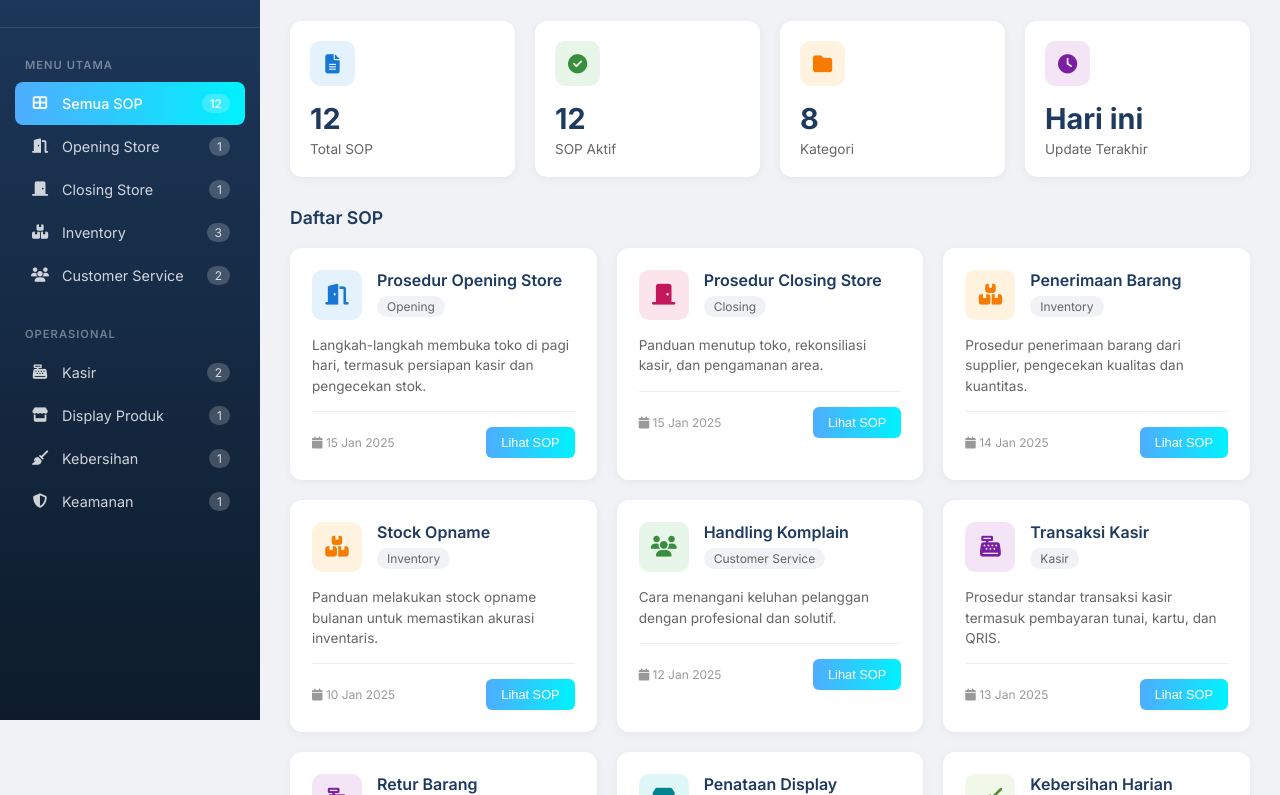
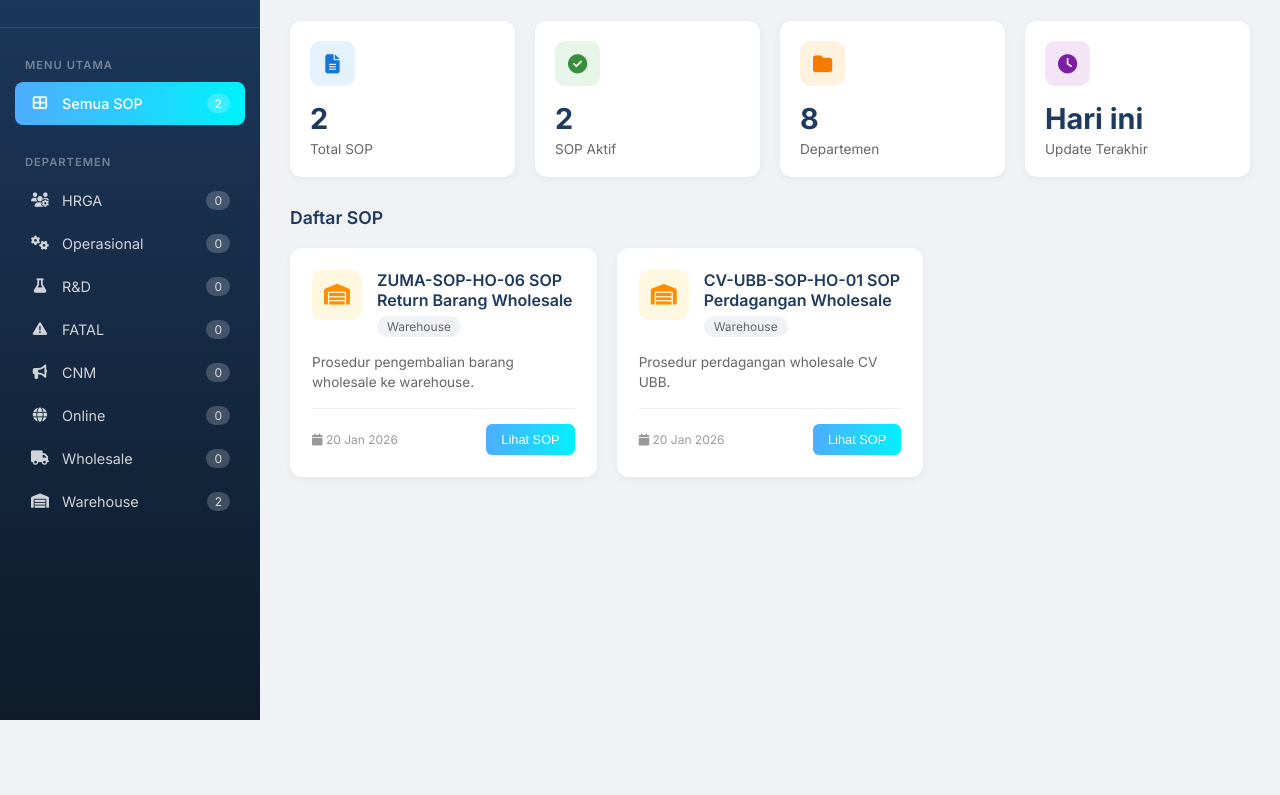
Before and after one commit to database-zuma/sop-dashboard, a plain HTML site: page index.html in a window 1280 px wide. Shown: the part 80-875 px from the top of the page. After the commit the page ends 800 px from the top, so only its background shows below. Drawn offline with Linux system fonts and the light colour scheme.

Commit message:
Update dashboard dengan departemen baru dan 2 SOP Warehouse

```diff
--- a/index.html
+++ b/index.html
@@ -3,7 +3,7 @@
 <head>
     <meta charset="UTF-8">
     <meta name="viewport" content="width=device-width, initial-scale=1.0">
-    <title>Dashboard SOP - Store Operations</title>
+    <title>Dashboard SOP - ZUMA Group</title>
     <link href="https://fonts.googleapis.com/css2?family=Inter:wght@300;400;500;600;700&display=swap" rel="stylesheet">
     <link rel="stylesheet" href="https://cdnjs.cloudflare.com/ajax/libs/font-awesome/6.4.0/css/all.min.css">
     <style>
@@ -270,14 +270,15 @@
             flex-shrink: 0;
         }
 
-        .sop-card .card-icon.opening { background: #e3f2fd; color: #1976d2; }
-        .sop-card .card-icon.closing { background: #fce4ec; color: #c2185b; }
-        .sop-card .card-icon.inventory { background: #fff3e0; color: #f57c00; }
-        .sop-card .card-icon.customer { background: #e8f5e9; color: #388e3c; }
-        .sop-card .card-icon.safety { background: #ffebee; color: #d32f2f; }
-        .sop-card .card-icon.cashier { background: #f3e5f5; color: #7b1fa2; }
-        .sop-card .card-icon.display { background: #e0f7fa; color: #00838f; }
-        .sop-card .card-icon.cleaning { background: #f1f8e9; color: #558b2f; }
+        /* Category Colors */
+        .sop-card .card-icon.hrga { background: #e3f2fd; color: #1976d2; }
+        .sop-card .card-icon.operasional { background: #fff3e0; color: #f57c00; }
+        .sop-card .card-icon.rnd { background: #f3e5f5; color: #7b1fa2; }
+        .sop-card .card-icon.fatal { background: #ffebee; color: #d32f2f; }
+        .sop-card .card-icon.cnm { background: #e8f5e9; color: #388e3c; }
+        .sop-card .card-icon.online { background: #e0f7fa; color: #00838f; }
+        .sop-card .card-icon.wholesale { background: #fce4ec; color: #c2185b; }
+        .sop-card .card-icon.warehouse { background: #fff8e1; color: #ff8f00; }
 
         .sop-card h4 {
             font-size: 1rem;
@@ -490,7 +491,7 @@
     <aside class="sidebar" id="sidebar">
         <div class="sidebar-header">
             <h1><i class="fas fa-book-open"></i> SOP Dashboard</h1>
-            <p>Store Operations</p>
+            <p>ZUMA Group</p>
         </div>
 
         <nav class="nav-section">
@@ -500,49 +501,49 @@
                 <span>Semua SOP</span>
                 <span class="badge" id="count-all">0</span>
             </a>
-            <a class="nav-item" data-category="opening" onclick="filterCategory('opening')">
-                <i class="fas fa-door-open"></i>
-                <span>Opening Store</span>
-                <span class="badge" id="count-opening">0</span>
-            </a>
-            <a class="nav-item" data-category="closing" onclick="filterCategory('closing')">
-                <i class="fas fa-door-closed"></i>
-                <span>Closing Store</span>
-                <span class="badge" id="count-closing">0</span>
-            </a>
-            <a class="nav-item" data-category="inventory" onclick="filterCategory('inventory')">
-                <i class="fas fa-boxes"></i>
-                <span>Inventory</span>
-                <span class="badge" id="count-inventory">0</span>
-            </a>
-            <a class="nav-item" data-category="customer" onclick="filterCategory('customer')">
-                <i class="fas fa-users"></i>
-                <span>Customer Service</span>
-                <span class="badge" id="count-customer">0</span>
-            </a>
         </nav>
 
         <nav class="nav-section">
-            <div class="nav-section-title">Operasional</div>
-            <a class="nav-item" data-category="cashier" onclick="filterCategory('cashier')">
-                <i class="fas fa-cash-register"></i>
-                <span>Kasir</span>
-                <span class="badge" id="count-cashier">0</span>
+            <div class="nav-section-title">Departemen</div>
+            <a class="nav-item" data-category="hrga" onclick="filterCategory('hrga')">
+                <i class="fas fa-users-cog"></i>
+                <span>HRGA</span>
+                <span class="badge" id="count-hrga">0</span>
             </a>
-            <a class="nav-item" data-category="display" onclick="filterCategory('display')">
-                <i class="fas fa-store"></i>
-                <span>Display Produk</span>
-                <span class="badge" id="count-display">0</span>
+            <a class="nav-item" data-category="operasional" onclick="filterCategory('operasional')">
+                <i class="fas fa-cogs"></i>
+                <span>Operasional</span>
+                <span class="badge" id="count-operasional">0</span>
             </a>
-            <a class="nav-item" data-category="cleaning" onclick="filterCategory('cleaning')">
-                <i class="fas fa-broom"></i>
-                <span>Kebersihan</span>
-                <span class="badge" id="count-cleaning">0</span>
+            <a class="nav-item" data-category="rnd" onclick="filterCategory('rnd')">
+                <i class="fas fa-flask"></i>
+                <span>R&D</span>
+                <span class="badge" id="count-rnd">0</span>
             </a>
-            <a class="nav-item" data-category="safety" onclick="filterCategory('safety')">
-                <i class="fas fa-shield-alt"></i>
-                <span>Keamanan</span>
-                <span class="badge" id="count-safety">0</span>
+            <a class="nav-item" data-category="fatal" onclick="filterCategory('fatal')">
+                <i class="fas fa-exclamation-triangle"></i>
+                <span>FATAL</span>
+                <span class="badge" id="count-fatal">0</span>
+            </a>
+            <a class="nav-item" data-category="cnm" onclick="filterCategory('cnm')">
+                <i class="fas fa-bullhorn"></i>
+                <span>CNM</span>
+                <span class="badge" id="count-cnm">0</span>
+            </a>
+            <a class="nav-item" data-category="online" onclick="filterCategory('online')">
+                <i class="fas fa-globe"></i>
+                <span>Online</span>
+                <span class="badge" id="count-online">0</span>
+            </a>
+            <a class="nav-item" data-category="wholesale" onclick="filterCategory('wholesale')">
+                <i class="fas fa-truck"></i>
+                <span>Wholesale</span>
+                <span class="badge" id="count-wholesale">0</span>
+            </a>
+            <a class="nav-item" data-category="warehouse" onclick="filterCategory('warehouse')">
+                <i class="fas fa-warehouse"></i>
+                <span>Warehouse</span>
+                <span class="badge" id="count-warehouse">0</span>
             </a>
         </nav>
     </aside>
@@ -575,7 +576,7 @@
             <div class="stat-card orange">
                 <div class="icon"><i class="fas fa-folder"></i></div>
                 <h3 id="total-category">8</h3>
-                <p>Kategori</p>
+                <p>Departemen</p>
             </div>
             <div class="stat-card purple">
                 <div class="icon"><i class="fas fa-clock"></i></div>
@@ -622,99 +623,19 @@
         const sopData = [
             {
                 id: 1,
-                title: "Prosedur Opening Store",
-                category: "opening",
-                description: "Langkah-langkah membuka toko di pagi hari, termasuk persiapan kasir dan pengecekan stok.",
-                lastUpdated: "15 Jan 2025",
-                pdfUrl: ""
+                title: "ZUMA-SOP-HO-06 SOP Return Barang Wholesale",
+                category: "warehouse",
+                description: "Prosedur pengembalian barang wholesale ke warehouse.",
+                lastUpdated: "20 Jan 2026",
+                pdfUrl: "https://drive.google.com/file/d/1kvmxJReHlTYzclxgZPpLfnSGKBu1W1b3/preview"
             },
             {
                 id: 2,
-                title: "Prosedur Closing Store",
-                category: "closing",
-                description: "Panduan menutup toko, rekonsiliasi kasir, dan pengamanan area.",
-                lastUpdated: "15 Jan 2025",
-                pdfUrl: ""
-            },
-            {
-                id: 3,
-                title: "Penerimaan Barang",
-                category: "inventory",
-                description: "Prosedur penerimaan barang dari supplier, pengecekan kualitas dan kuantitas.",
-                lastUpdated: "14 Jan 2025",
-                pdfUrl: ""
-            },
-            {
-                id: 4,
-                title: "Stock Opname",
-                category: "inventory",
-                description: "Panduan melakukan stock opname bulanan untuk memastikan akurasi inventaris.",
-                lastUpdated: "10 Jan 2025",
-                pdfUrl: ""
-            },
-            {
-                id: 5,
-                title: "Handling Komplain",
-                category: "customer",
-                description: "Cara menangani keluhan pelanggan dengan profesional dan solutif.",
-                lastUpdated: "12 Jan 2025",
-                pdfUrl: ""
-            },
-            {
-                id: 6,
-                title: "Transaksi Kasir",
-                category: "cashier",
-                description: "Prosedur standar transaksi kasir termasuk pembayaran tunai, kartu, dan QRIS.",
-                lastUpdated: "13 Jan 2025",
-                pdfUrl: ""
-            },
-            {
-                id: 7,
-                title: "Retur Barang",
-                category: "cashier",
-                description: "Panduan proses pengembalian barang dan refund ke pelanggan.",
-                lastUpdated: "11 Jan 2025",
-                pdfUrl: ""
-            },
-            {
-                id: 8,
-                title: "Penataan Display",
-                category: "display",
-                description: "Standar penataan produk di rak dan area display untuk memaksimalkan penjualan.",
-                lastUpdated: "09 Jan 2025",
-                pdfUrl: ""
-            },
-            {
-                id: 9,
-                title: "Kebersihan Harian",
-                category: "cleaning",
-                description: "Jadwal dan standar kebersihan area toko yang harus dipenuhi setiap hari.",
-                lastUpdated: "08 Jan 2025",
-                pdfUrl: ""
-            },
-            {
-                id: 10,
-                title: "Prosedur Keamanan",
-                category: "safety",
-                description: "Panduan keamanan toko termasuk penanganan situasi darurat dan pencurian.",
-                lastUpdated: "07 Jan 2025",
-                pdfUrl: ""
-            },
-            {
-                id: 11,
-                title: "Greeting Customer",
-                category: "customer",
-                description: "Standar menyapa dan melayani pelanggan yang datang ke toko.",
-                lastUpdated: "06 Jan 2025",
-                pdfUrl: ""
-            },
-            {
-                id: 12,
-                title: "FIFO Produk",
-                category: "inventory",
-                description: "Penerapan sistem First In First Out untuk produk dengan masa kadaluarsa.",
-                lastUpdated: "05 Jan 2025",
-                pdfUrl: ""
+                title: "CV-UBB-SOP-HO-01 SOP Perdagangan Wholesale",
+                category: "warehouse",
+                description: "Prosedur perdagangan wholesale CV UBB.",
+                lastUpdated: "20 Jan 2026",
+                pdfUrl: "https://drive.google.com/file/d/1BuuWKZ92EJuztjji7hInHb0KnKFRbMoq/preview"
             }
         ];
 
@@ -735,7 +656,7 @@
         }
 
         function updateCounts() {
-            const categories = ['opening', 'closing', 'inventory', 'customer', 'cashier', 'display', 'cleaning', 'safety'];
+            const categories = ['hrga', 'operasional', 'rnd', 'fatal', 'cnm', 'online', 'wholesale', 'warehouse'];
 
             document.getElementById('count-all').textContent = sopData.length;
 
@@ -798,28 +719,28 @@
 
         function getCategoryIcon(category) {
             const icons = {
-                opening: 'fa-door-open',
-                closing: 'fa-door-closed',
-                inventory: 'fa-boxes',
-                customer: 'fa-users',
-                cashier: 'fa-cash-register',
-                display: 'fa-store',
-                cleaning: 'fa-broom',
-                safety: 'fa-shield-alt'
+                hrga: 'fa-users-cog',
+                operasional: 'fa-cogs',
+                rnd: 'fa-flask',
+                fatal: 'fa-exclamation-triangle',
+                cnm: 'fa-bullhorn',
+                online: 'fa-globe',
+                wholesale: 'fa-truck',
+                warehouse: 'fa-warehouse'
             };
             return icons[category] || 'fa-file';
         }
 
         function getCategoryName(category) {
             const names = {
-                opening: 'Opening',
-                closing: 'Closing',
-                inventory: 'Inventory',
-                customer: 'Customer Service',
-                cashier: 'Kasir',
-                display: 'Display',
-                cleaning: 'Kebersihan',
-                safety: 'Keamanan'
+                hrga: 'HRGA',
+                operasional: 'Operasional',
+                rnd: 'R&D',
+                fatal: 'FATAL',
+                cnm: 'CNM',
+                online: 'Online',
+                wholesale: 'Wholesale',
+                warehouse: 'Warehouse'
             };
             return names[category] || category;
         }
@@ -861,7 +782,7 @@
             const pdfContent = document.getElementById('pdfContent');
 
             if (sop.pdfUrl) {
-                pdfContent.innerHTML = `<iframe src="${sop.pdfUrl}" style="width:100%; height:100%; border:none;"></iframe>`;
+                pdfContent.innerHTML = `<iframe src="${sop.pdfUrl}" style="width:100%; height:100%; border:none;" allow="autoplay"></iframe>`;
             } else {
                 pdfContent.innerHTML = `
                     <i class="fas fa-file-pdf"></i>
```
